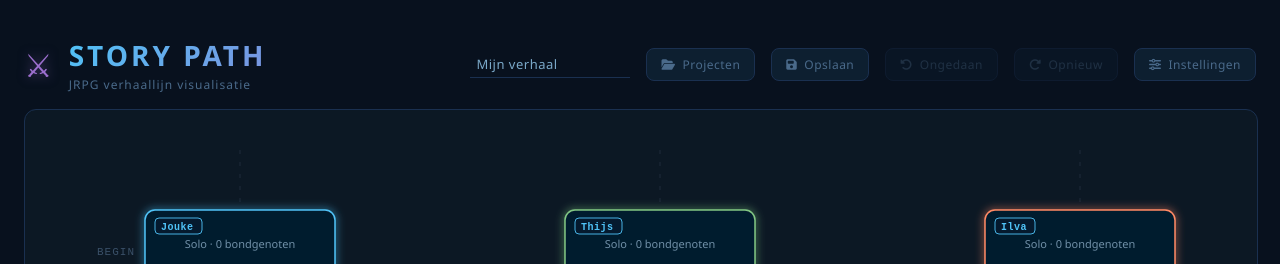
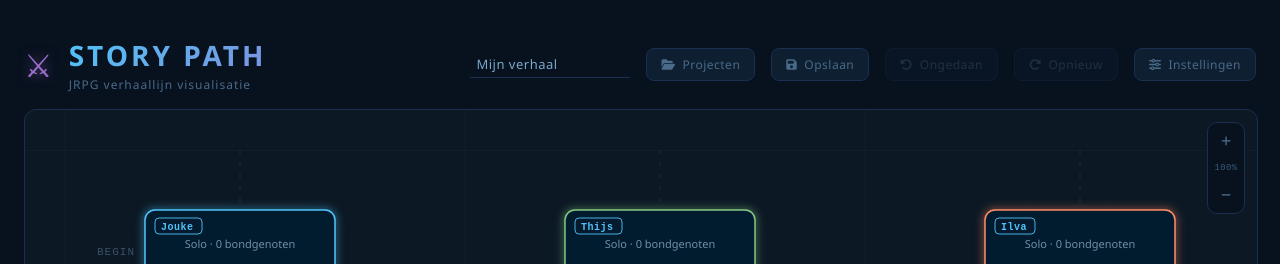
Before and after one commit to MarthGimenzo/story-path-test, an Angular app: page / in a window 1280 px wide. Shown: the top 264 px of the page. Built offline with nearby package versions, Linux system fonts and the light colour scheme.

Commit message:
Add zoom with pinch, scroll, and controls

```diff
--- a/src/app/story-canvas/story-canvas.css
+++ b/src/app/story-canvas/story-canvas.css
@@ -181,6 +181,70 @@
   transition: fill 0.15s;
 }
 .add-btn:hover .add-plus { fill: #7ab8d8; }
+
+/* ── Zoom controls ── */
+.zoom-controls {
+  position: absolute;
+  top: 12px;
+  right: 12px;
+  display: flex;
+  flex-direction: column;
+  align-items: center;
+  gap: 2px;
+  z-index: 20;
+  background: rgba(8, 18, 30, 0.85);
+  border: 1px solid #1a3050;
+  border-radius: 10px;
+  padding: 4px;
+  backdrop-filter: blur(4px);
+}
+
+.zoom-btn {
+  width: 28px;
+  height: 28px;
+  background: none;
+  border: none;
+  border-radius: 6px;
+  color: #4a6a8a;
+  font-size: 11px;
+  cursor: pointer;
+  display: flex;
+  align-items: center;
+  justify-content: center;
+  transition: background 0.15s, color 0.15s;
+  padding: 0;
+  font-family: inherit;
+}
+.zoom-btn:hover:not(:disabled) {
+  background: #1a3050;
+  color: #7aaac8;
+}
+.zoom-btn:disabled {
+  opacity: 0.3;
+  cursor: default;
+}
+
+.zoom-label-btn {
+  width: 28px;
+  height: 22px;
+  background: none;
+  border: none;
+  border-radius: 4px;
+  color: #3a5a7a;
+  font-size: 9px;
+  font-family: monospace;
+  letter-spacing: 0.3px;
+  cursor: pointer;
+  padding: 0;
+  display: flex;
+  align-items: center;
+  justify-content: center;
+  transition: background 0.15s, color 0.15s;
+}
+.zoom-label-btn:hover {
+  background: #1a3050;
+  color: #4fc3f7;
+}
 
 /* ── Picker overlay ── */
 .picker-overlay {
--- a/src/app/story-canvas/story-canvas.html
+++ b/src/app/story-canvas/story-canvas.html
@@ -26,10 +26,21 @@
           <feMergeNode in="SourceGraphic" />
         </feMerge>
       </filter>
+      <!-- Grid patroon (wereld-coördinaten, schaalt automatisch mee met zoom) -->
+      <pattern id="grid-minor" width="80" height="80" patternUnits="userSpaceOnUse">
+        <path d="M 80 0 L 0 0 0 80" fill="none" stroke="#111e2c" stroke-width="0.5"/>
+      </pattern>
+      <pattern id="grid-major" width="400" height="400" patternUnits="userSpaceOnUse">
+        <rect width="400" height="400" fill="url(#grid-minor)"/>
+        <path d="M 400 0 L 0 0 0 400" fill="none" stroke="#162030" stroke-width="1"/>
+      </pattern>
     </defs>
 
-    <!-- Alles binnen deze groep is versleepbaar -->
-    <g [attr.transform]="'translate(' + panX + ',' + panY + ')'">
+    <!-- Alles binnen deze groep is versleepbaar en zoombaar -->
+    <g [attr.transform]="'translate(' + panX + ',' + panY + ') scale(' + zoom + ')'">
+
+    <!-- Achtergrond grid (heel groot zodat het altijd het scherm vult) -->
+    <rect x="-20000" y="-20000" width="40000" height="40000" fill="url(#grid-major)"/>
 
     <!-- Verticale tijdlijn-banen -->
     @for (node of nodes; track node.id) {
@@ -200,6 +211,17 @@
   @if (nodes.length === 0) {
     <div class="canvas-empty">Kies minimaal één startpunt via Instellingen</div>
   }
+
+  <!-- ── Zoom controls ── -->
+  <div class="zoom-controls">
+    <button class="zoom-btn" (click)="zoomIn()" [disabled]="zoom >= ZOOM_MAX" title="Inzoomen (+)">
+      <i class="fa-solid fa-plus"></i>
+    </button>
+    <button class="zoom-label-btn" (click)="zoomReset()" title="Reset naar 100%">{{ zoomLabel }}</button>
+    <button class="zoom-btn" (click)="zoomOut()" [disabled]="zoom <= ZOOM_MIN" title="Uitzoomen (−)">
+      <i class="fa-solid fa-minus"></i>
+    </button>
+  </div>
 
   <!-- ── Edge gebeurtenis picker ── -->
   @if (edgePicker) {
--- a/src/app/story-canvas/story-canvas.ts
+++ b/src/app/story-canvas/story-canvas.ts
@@ -1,4 +1,4 @@
-import { ChangeDetectorRef, Component, ElementRef, EventEmitter, Input, NgZone, OnChanges, Output, SimpleChanges } from '@angular/core';
+import { AfterViewInit, ChangeDetectorRef, Component, ElementRef, EventEmitter, Input, NgZone, OnChanges, OnDestroy, Output, SimpleChanges } from '@angular/core';
 import { Character, StoryEdge, StoryNode } from '../story.types';
 
 // ── Lane-layout hulptype ──────────────────────────────────────────────────────
@@ -11,13 +11,34 @@ interface Lane { id: number; avgCol: number; nodeIds: string[]; }
   styleUrl: './story-canvas.css',
   standalone: true,
 })
-export class StoryCanvas implements OnChanges {
+export class StoryCanvas implements OnChanges, AfterViewInit, OnDestroy {
 
   constructor(
     private readonly el:  ElementRef,
     private readonly zone: NgZone,
     private readonly cdr:  ChangeDetectorRef,
   ) {}
+
+  private wheelListener!: (e: WheelEvent) => void;
+
+  ngAfterViewInit(): void {
+    // Niet-passieve wheel listener zodat preventDefault() werkt voor zoom
+    this.wheelListener = (e: WheelEvent) => {
+      if (!e.metaKey && !e.ctrlKey) return;
+      e.preventDefault();
+      const host = this.el.nativeElement as HTMLElement;
+      const rect = host.getBoundingClientRect();
+      const mx   = e.clientX - rect.left;
+      const my   = e.clientY - rect.top;
+      const factor = e.deltaY < 0 ? 1.1 : 1 / 1.1;
+      this.zone.run(() => this.applyZoom(this.zoom * factor, mx, my));
+    };
+    (this.el.nativeElement as HTMLElement).addEventListener('wheel', this.wheelListener, { passive: false });
+  }
+
+  ngOnDestroy(): void {
+    (this.el.nativeElement as HTMLElement).removeEventListener('wheel', this.wheelListener);
+  }
 
   /** Effectieve kolom per node-id na lane-conflict-oplossing. */
   effectiveCols: Map<string, number> = new Map();
@@ -116,8 +137,8 @@ export class StoryCanvas implements OnChanges {
     const host = this.el.nativeElement as HTMLElement;
     const cx = host.clientWidth  / 2;
     const cy = host.clientHeight / 2;
-    const targetX = cx - this.getNodeCenterX(node);
-    const targetY = cy - (this.getNodeY(node) + this.getNodeHeight(node) / 2);
+    const targetX = cx - this.getNodeCenterX(node) * this.zoom;
+    const targetY = cy - (this.getNodeY(node) + this.getNodeHeight(node) / 2) * this.zoom;
     this.animatePan(targetX, targetY, 1000);
   }
 
@@ -177,7 +198,7 @@ export class StoryCanvas implements OnChanges {
   onPanStart(event: MouseEvent): void {
     // Alleen slepen als achtergrond geklikt (niet een interactief element)
     const target = event.target as Element;
-    if (target.closest('foreignObject, .picker-overlay')) return;
+    if (target.closest('foreignObject, .picker-overlay, .zoom-controls')) return;
     this.isDragging = true;
     this.didPan     = false;
     this.dragLastX  = event.clientX;
@@ -198,6 +219,38 @@ export class StoryCanvas implements OnChanges {
 
   onPanEnd(): void {
     this.isDragging = false;
+  }
+
+  // ── Zoom state ─────────────────────────────────────────────────────────────
+  zoom = 1.0;
+  readonly ZOOM_MIN = 0.2;
+  readonly ZOOM_MAX = 3.0;
+
+  get zoomLabel(): string {
+    return Math.round(this.zoom * 100) + '%';
+  }
+
+  zoomIn(): void {
+    const host = this.el.nativeElement as HTMLElement;
+    this.applyZoom(this.zoom * 1.25, host.clientWidth / 2, host.clientHeight / 2);
+  }
+
+  zoomOut(): void {
+    const host = this.el.nativeElement as HTMLElement;
+    this.applyZoom(this.zoom / 1.25, host.clientWidth / 2, host.clientHeight / 2);
+  }
+
+  zoomReset(): void {
+    const host = this.el.nativeElement as HTMLElement;
+    this.applyZoom(1.0, host.clientWidth / 2, host.clientHeight / 2);
+  }
+
+  private applyZoom(newZoom: number, pivotX: number, pivotY: number): void {
+    const clamped = Math.max(this.ZOOM_MIN, Math.min(this.ZOOM_MAX, newZoom));
+    // Houd het punt onder de cursor (pivot) op dezelfde scherm-positie
+    this.panX = pivotX - (pivotX - this.panX) * (clamped / this.zoom);
+    this.panY = pivotY - (pivotY - this.panY) * (clamped / this.zoom);
+    this.zoom = clamped;
   }
 
   onCanvasClick(): void {
@@ -223,8 +276,9 @@ export class StoryCanvas implements OnChanges {
 
     const svgEl  = (this.el.nativeElement as HTMLElement).querySelector('svg')!;
     const rect   = svgEl.getBoundingClientRect();
-    const cx     = event.clientX - rect.left - this.panX;
-    const cy     = event.clientY - rect.top  - this.panY;
+    // Cursor-positie omzetten naar wereld-coördinaten (corrigeer voor zoom)
+    const cx     = (event.clientX - rect.left - this.panX) / this.zoom;
+    const cy     = (event.clientY - rect.top  - this.panY) / this.zoom;
 
     // Huidige positie ophalen VOOR draggingNodeId wordt gezet
     // (anders leest getNodeX dragX=0 terug als initiële waarde)
@@ -240,8 +294,8 @@ export class StoryCanvas implements OnChanges {
 
     this.boundDragMove = (e: MouseEvent) => {
       const r  = svgEl.getBoundingClientRect();
-      const nx = e.clientX - r.left - this.panX - this.dragOffsetX;
-      const ny = e.clientY - r.top  - this.panY - this.dragOffsetY;
+      const nx = (e.clientX - r.left - this.panX) / this.zoom - this.dragOffsetX;
+      const ny = (e.clientY - r.top  - this.panY) / this.zoom - this.dragOffsetY;
       if (Math.abs(nx - this.dragX) > 2 || Math.abs(ny - this.dragY) > 2) this.didDragNode = true;
       this.dragX = nx;
       this.dragY = ny;
```
